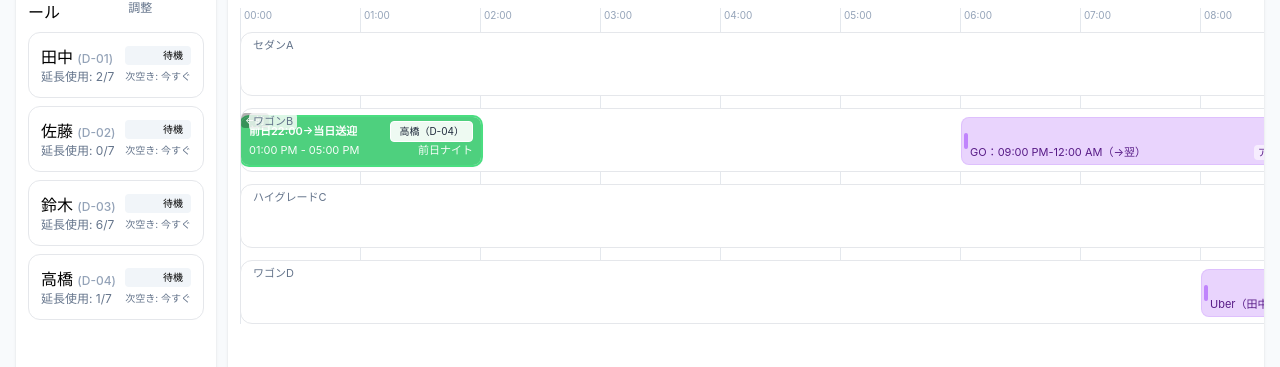
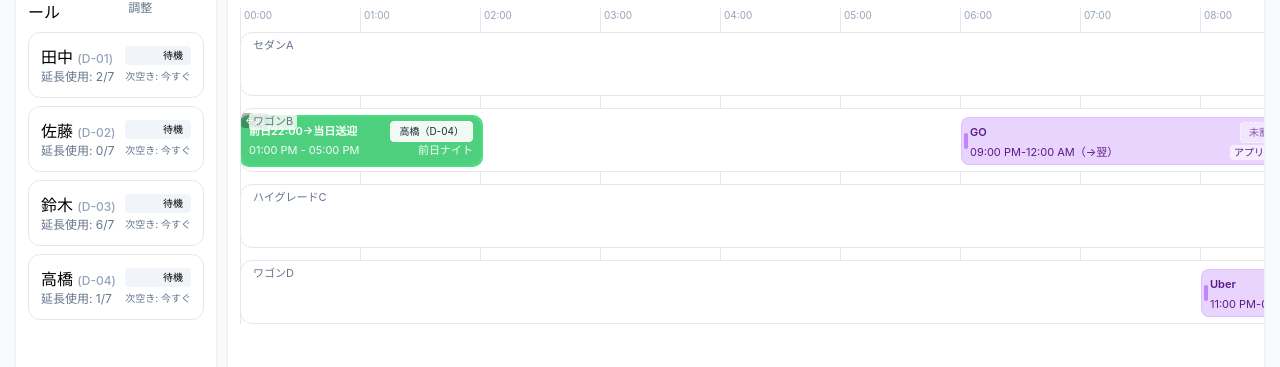
Before and after one commit to motohide404/HireDispatchDesk, a React app in the folder client/: page / in a window 1280 px wide. Shown: the part 106-473 px from the top of the page. Built offline with nearby package versions, Linux system fonts and the light colour scheme; the HTML template or start-up script is replaced by a standard one.

Commit message:
Enable driver assignment to app duties (#20)

```diff
--- a/client/src/components/VehicleDispatchBoardMock.tsx
+++ b/client/src/components/VehicleDispatchBoardMock.tsx
@@ -1,4 +1,6 @@
 import { useEffect, useMemo, useRef, useState } from "react";
+
+import { useFlashOnChange } from "../lib/useFlashOnChange";
 import type { DragEvent as ReactDragEvent } from "react";
 
 import "./VehicleDispatchBoardMock.css";
@@ -28,7 +30,16 @@ const DRIVERS = [
 ];
 const driverMap = new Map(DRIVERS.map((d) => [d.id, d]));
 
-const APP_DUTIES_INIT = [
+type AppDuty = {
+  id: string;
+  vehicleId: number;
+  driverId: number | null;
+  service: string;
+  start: string;
+  end: string;
+};
+
+const APP_DUTIES_INIT: AppDuty[] = [
   { id: "A1", vehicleId: 14, driverId: 1, service: "Uber", start: "2025-10-03T08:00:00+09:00", end: "2025-10-03T16:00:00+09:00" },
   { id: "A2", vehicleId: 12, driverId: null, service: "GO", start: "2025-10-03T06:00:00+09:00", end: "2025-10-03T09:00:00+09:00" },
   { id: "A3", vehicleId: 12, driverId: 4, service: "nearMe", start: "2025-10-03T20:00:00+09:00", end: "2025-10-03T23:30:00+09:00" }
@@ -187,7 +198,7 @@ export default function VehicleDispatchBoardMock() {
   const [drawerItem, setDrawerItem] = useState<any>(null);
   const [selected, setSelected] = useState<{ type: "booking" | "duty"; id: number | string } | null>(null);
   const [bookings, setBookings] = useState<BoardBooking[]>(BOOKINGS);
-  const [appDuties, setAppDuties] = useState(APP_DUTIES_INIT);
+  const [appDuties, setAppDuties] = useState<AppDuty[]>(APP_DUTIES_INIT);
   const [jobPool, setJobPool] = useState(UNASSIGNED_JOBS);
   const [flashUnassignId, setFlashUnassignId] = useState<number | null>(null);
   const bookingIdRef = useRef(500);
@@ -352,6 +363,26 @@ export default function VehicleDispatchBoardMock() {
       }
       return prev.map((x) => (x.id === dutyId ? cand : x));
     });
+  };
+
+  const assignDriverToAppDuty = (dutyId: string, driverId: number) => {
+    const duty = appDuties.find((x) => x.id === dutyId);
+    if (!duty) return false;
+    if (duty.driverId === driverId) return false;
+
+    const incomingDriverName = driverMap.get(driverId)?.name ?? "新ドライバー";
+    const currentDriverName =
+      duty.driverId != null ? driverMap.get(duty.driverId)?.name ?? "現在のドライバー" : null;
+
+    const message = currentDriverName
+      ? `現在: ${currentDriverName} → 新: ${incomingDriverName} に変更しますか？`
+      : `${incomingDriverName} をこのアプリ配車に割り当てますか？`;
+
+    const ok = typeof window === "undefined" ? true : window.confirm(message);
+    if (!ok) return false;
+
+    setAppDuties((prev) => prev.map((x) => (x.id === dutyId ? { ...x, driverId } : x)));
+    return true;
   };
 
   const handleResizeDuty = (dutyId: string, nextStartIso: string, nextEndIso: string) => {
@@ -602,6 +633,7 @@ export default function VehicleDispatchBoardMock() {
                       onClick={() => openDrawer({ type: "duty", data: a, vehicle: v })}
                       isSelected={selected?.type === "duty" && selected?.id === a.id}
                       onMoveDutyToVehicle={(dutyId, fromVehicleId, destVehicleId) => moveDutyByPointer(dutyId, fromVehicleId, destVehicleId)}
+                      onDriverDrop={(dutyId, driverId) => assignDriverToAppDuty(dutyId, driverId)}
                       onResize={(dutyId, nextStart, nextEnd) => handleResizeDuty(dutyId, nextStart, nextEnd)}
                     />
                     ))}
@@ -741,14 +773,16 @@ function AppDutyBlock({
   onClick,
   isSelected,
   onMoveDutyToVehicle,
+  onDriverDrop,
   onResize
 }: {
-  duty: any;
+  duty: AppDuty;
   pxPerMin: number;
   viewDate: string;
   onClick: () => void;
   isSelected?: boolean;
   onMoveDutyToVehicle: (dutyId: string, fromVehicleId: number, destVehicleId: number) => void;
+  onDriverDrop: (dutyId: string, driverId: number) => boolean;
   onResize: (dutyId: string, nextStart: string, nextEnd: string) => boolean;
 }) {
   const [allowDrag, setAllowDrag] = useState(true);
@@ -772,7 +806,45 @@ function AppDutyBlock({
   const displayEnd = draftRange?.end ?? duty.end;
   const { left, width, clipL, clipR, overnight } = rangeForDay(displayStart, displayEnd, viewDate, pxPerMin);
   if (width <= 0) return null;
-  const driverLabel = duty.driverId ? `（${driverMap.get(duty.driverId)?.name}）` : "";
+  const driver = duty.driverId != null ? driverMap.get(duty.driverId) ?? null : null;
+  const driverBadgeRef = useFlashOnChange<HTMLSpanElement>(driver ? `${driver.id}-${driver.name}` : "", 1500);
+  const [driverDragOver, setDriverDragOver] = useState(false);
+
+  const handleDriverDragOver = (e: ReactDragEvent<HTMLDivElement>) => {
+    const types = Array.from(e.dataTransfer?.types || []);
+    if (!types.includes("text/x-driver-id")) return;
+    e.preventDefault();
+    e.stopPropagation();
+    e.dataTransfer.dropEffect = "copy";
+    setDriverDragOver(true);
+  };
+
+  const handleDriverDragLeave = (e: ReactDragEvent<HTMLDivElement>) => {
+    if (e.currentTarget.contains(e.relatedTarget as Node)) return;
+    setDriverDragOver(false);
+  };
+
+  const handleDriverDrop = (e: ReactDragEvent<HTMLDivElement>) => {
+    e.preventDefault();
+    e.stopPropagation();
+    setDriverDragOver(false);
+    const types = Array.from(e.dataTransfer?.types || []);
+    if (!types.includes("text/x-driver-id")) return;
+    const raw = e.dataTransfer.getData("text/x-driver-id");
+    const driverId = Number(raw);
+    if (Number.isNaN(driverId)) return;
+    suppressClickRef.current = true;
+    if (typeof window !== "undefined") {
+      window.setTimeout(() => {
+        suppressClickRef.current = false;
+      }, 200);
+    } else {
+      suppressClickRef.current = false;
+    }
+    onDriverDrop(duty.id, driverId);
+  };
+
+  const driverLabel = driver ? `（${driver.name}）` : "";
 
   const pId = useRef<number | null>(null);
   const longRef = useRef<any>(null);
@@ -921,13 +993,18 @@ function AppDutyBlock({
 
   return (
     <div
-      className={`absolute top-2 h-12 bg-purple-500/25 border border-purple-300/60 rounded-lg px-2 py-1 text-[11px] text-purple-900 flex items-end cursor-pointer ${isSelected ? "ring-2 ring-blue-500 shadow-lg" : ""} ${showDraft ? "ring-2 ring-purple-400" : ""}`}
+      className={`absolute top-2 h-12 bg-purple-500/25 border border-purple-300/60 rounded-lg px-2 py-1 text-[11px] text-purple-900 flex flex-col justify-between cursor-pointer ${
+        isSelected ? "ring-2 ring-blue-500 shadow-lg" : ""
+      } ${showDraft ? "ring-2 ring-purple-400" : ""} ${driverDragOver ? "ring-2 ring-blue-400 shadow-lg" : ""}`}
       style={{ left, width }}
       title={`${duty.service}${driverLabel}`}
       onClick={handleCardClick}
       onPointerDown={onPointerDown}
       onPointerMove={onPointerMove}
       onPointerUp={onPointerUp}
+      onDragOver={handleDriverDragOver}
+      onDragLeave={handleDriverDragLeave}
+      onDrop={handleDriverDrop}
       draggable={allowDrag}
       onDragStart={(e) => {
         if (!allowDrag) {
@@ -951,12 +1028,26 @@ function AppDutyBlock({
       >
         <div className="w-1 h-4 bg-purple-400 rounded-full" />
       </div>
+      <div className="flex items-center justify-between gap-2 pr-6">
+        <div className="truncate font-semibold">{duty.service}</div>
+        <span
+          ref={driverBadgeRef}
+          className={`text-[10px] px-2 py-0.5 rounded border ${
+            driver
+              ? "border-white bg-white/80 text-purple-900"
+              : "border-dashed border-white/60 text-purple-900/70 bg-white/40"
+          }`}
+        >
+          {driver ? `${driver.name}（${driver.code}）` : "未割当"}
+        </span>
+      </div>
+      <div className="flex items-end justify-between gap-2 pr-6">
         <div className="truncate">
-        {duty.service}
-        {driverLabel}：{startLabel}-{endLabel}
+          {startLabel}-{endLabel}
           {overnight ? "（→翌）" : ""}
         </div>
         <div className="ml-auto text-[10px] bg-white/60 px-1 rounded">アプリ稼働</div>
+      </div>
       {clipR && <EdgeFlag pos="right" />}
       <div
         className="absolute inset-y-0 right-0 w-2 cursor-ew-resize flex items-center justify-center"
@@ -1042,34 +1133,10 @@ function BookingBlock({
   const ring = booking.status === "ok" ? "ring-green-400" : booking.status === "warn" ? "ring-yellow-400" : "ring-red-400";
   const driver = booking.driverId ? driverMap.get(booking.driverId) : null;
 
-  const driverFrameRef = useRef<HTMLSpanElement | null>(null);
-  const prevDriverIdRef = useRef<number | null>(booking.driverId ?? null);
-
-  useEffect(() => {
-    const currentDriverId = booking.driverId ?? null;
-    const previousDriverId = prevDriverIdRef.current;
-    prevDriverIdRef.current = currentDriverId;
-
-    if (currentDriverId == null) {
-      driverFrameRef.current?.classList.remove("flash-border");
-      return;
-    }
-
-    if (previousDriverId === currentDriverId) {
-      return;
-    }
-
-    const frame = driverFrameRef.current;
-    if (!frame) return;
-
-    frame.classList.remove("flash-border");
-    void frame.offsetWidth;
-    frame.classList.add("flash-border");
-
-    if (typeof window === "undefined") return;
-    const timeout = window.setTimeout(() => frame.classList.remove("flash-border"), 1500);
-    return () => window.clearTimeout(timeout);
-  }, [booking.driverId]);
+  const driverFrameRef = useFlashOnChange<HTMLSpanElement>(
+    booking.driverId != null ? `${booking.driverId}` : "",
+    1500
+  );
 
   const [over, setOver] = useState(false);
   const handleDragOver = (e: any) => {
--- /dev/null
+++ b/client/src/lib/useFlashOnChange.ts
@@ -0,0 +1,88 @@
+import { useCallback, useEffect, useRef } from "react";
+
+export function useFlashOnChange<T extends HTMLElement>(
+  value: unknown,
+  duration = 1500,
+  className = "flash-border"
+) {
+  const nodeRef = useRef<T | null>(null);
+  const prevValueRef = useRef(value);
+  const timeoutRef = useRef<number | null>(null);
+  const animationRef = useRef<Animation | null>(null);
+
+  useEffect(() => {
+    return () => {
+      if (timeoutRef.current != null && typeof window !== "undefined") {
+        window.clearTimeout(timeoutRef.current);
+      }
+      animationRef.current?.cancel();
+      animationRef.current = null;
+    };
+  }, []);
+
+  useEffect(() => {
+    const node = nodeRef.current;
+    if (!node) {
+      prevValueRef.current = value;
+      return;
+    }
+
+    const previous = prevValueRef.current;
+    prevValueRef.current = value;
+
+    if (previous === value) return;
+
+    if (animationRef.current) {
+      animationRef.current.cancel();
+      animationRef.current = null;
+    }
+
+    if (typeof node.animate === "function") {
+      const singleDuration = duration / 5;
+      animationRef.current = node.animate(
+        [
+          { borderColor: "#ffffff", boxShadow: "0 0 0 0 rgba(255, 255, 255, 0)" },
+          {
+            borderColor: "#60a5fa",
+            boxShadow: "0 0 0 3px rgba(255, 255, 255, 0.9), 0 0 10px 2px rgba(96, 165, 250, 0.85)"
+          },
+          { borderColor: "#ffffff", boxShadow: "0 0 0 0 rgba(255, 255, 255, 0)" }
+        ],
+        { duration: singleDuration, iterations: 5, easing: "ease-in-out" }
+      );
+      animationRef.current.onfinish = () => {
+        node.style.removeProperty("box-shadow");
+        node.style.removeProperty("border-color");
+        animationRef.current = null;
+      };
+      return;
+    }
+
+    if (typeof window === "undefined") return;
+
+    node.classList.remove(className);
+    void node.offsetWidth;
+    node.classList.add(className);
+    if (timeoutRef.current != null) {
+      window.clearTimeout(timeoutRef.current);
+    }
+    timeoutRef.current = window.setTimeout(() => {
+      node.classList.remove(className);
+      timeoutRef.current = null;
+    }, duration);
+  }, [value, duration, className]);
+
+  const setNodeRef = useCallback((node: T | null) => {
+    if (nodeRef.current && nodeRef.current !== node) {
+      animationRef.current?.cancel();
+      animationRef.current = null;
+      if (timeoutRef.current != null && typeof window !== "undefined") {
+        window.clearTimeout(timeoutRef.current);
+        timeoutRef.current = null;
+      }
+    }
+    nodeRef.current = node;
+  }, []);
+
+  return setNodeRef;
+}
```
Lines whose indentation alone changed are shown as unchanged.
